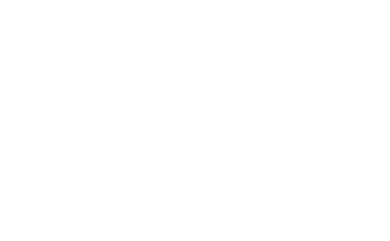
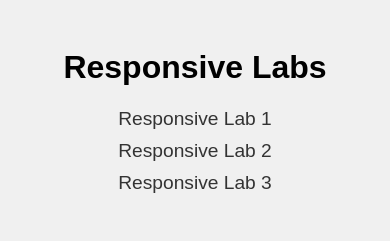
Before and after one commit to 27mhaq/Responsive_Labs, a plain HTML site: page index.html in a window 390 px wide. Drawn offline with Linux system fonts and the light colour scheme.

Commit message:
add responsive design files and update index with additional labs

```diff
--- a/css/style.css
+++ b/css/style.css
@@ -0,0 +1,29 @@
+body {
+  font-family: Arial, sans-serif;
+  background-color: #f0f0f0;
+  padding: 20px;
+}
+
+h1 {
+  text-align: center;
+}
+
+nav ul {
+  list-style: none;
+  padding: 0;
+  text-align: center;
+}
+
+nav li {
+  margin: 10px 0;
+}
+
+a {
+  text-decoration: none;
+  font-size: 1.2rem;
+  color: #333;
+}
+
+a:hover {
+  color: blue;
+}
--- a/css/style1.css
+++ b/css/style1.css
@@ -1,5 +1,27 @@
-*{
-    margin: 0;
-    padding: 0;
-    box-sizing: border-box;
+body {
+  background-color: blue;
+  color: white;
+  font-family: Arial, sans-serif;
+  padding: 20px;
 }
+
+@media (max-width: 36rem) {
+  body {
+    background-color: yellow;
+    color: black;
+  }
+}
+
+@media (max-width: 75rem) {
+  body {
+    background-color: purple;
+    color: white;
+  }
+}
+
+@media (max-width: 87.5rem) {
+  body {
+    background-color: white;
+    color: black;
+  }
+}
--- a/index.html
+++ b/index.html
@@ -0,0 +1,21 @@
+<!DOCTYPE html>
+<html lang="en">
+<head>
+  <meta charset="UTF-8">
+  <title>Responsive Labs</title>
+  <link rel="stylesheet" href="css/style.css">
+</head>
+<body>
+
+  <h1>Responsive Labs</h1>
+
+  <nav>
+    <ul>
+      <li><a href="html/responsive1.html">Responsive Lab 1</a></li>
+      <li><a href="html/responsive2.html">Responsive Lab 2</a></li>
+      <li><a href="html/responsive3.html">Responsive Lab 3</a></li>
+    </ul>
+  </nav>
+
+</body>
+</html>
```
Also changed, not shown: html/responsive1.html (+16 -0 lines), 1 other file.
